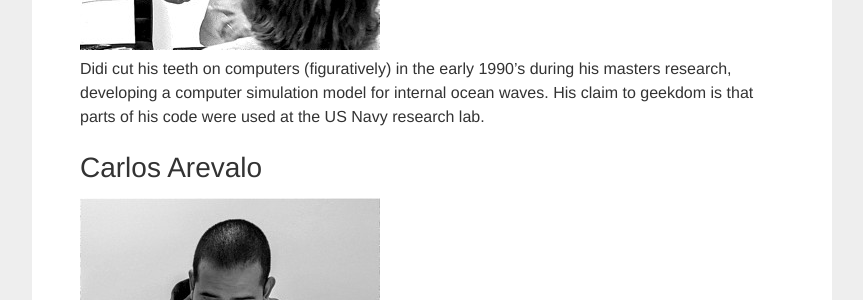
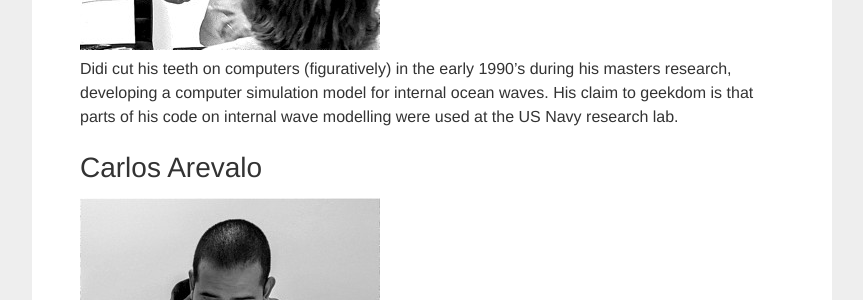
Before and after one commit to auxellbs/splconline.github.io, a Jekyll site: the page built from people/index.md, in a window 1280 px wide. Shown: the part 528-828 px from the top of the page, without its empty margins (208-1071 px from the left). Built offline with Jekyll 4.4.1, drawn with Linux system fonts in a browser that asks for light colours.

Commit message:
added name tags for people

```diff
--- a/people/index.md
+++ b/people/index.md
@@ -3,18 +3,18 @@
 title: People - SPLC Tech Skills for Seniors
 ---
 
-## Didi Mudigdo
+## <a name="didi"></a> Didi Mudigdo
 ![Didi Mudigdo](/img/beconnected/didi.jpg)
-Didi cut his teeth on computers (figuratively) in the early 1990's during his masters research, developing a computer simulation model for internal ocean waves. His claim to geekdom is that parts of his code were used at the US Navy research lab.
+Didi cut his teeth on computers (figuratively) in the early 1990's during his masters research, developing a computer simulation model for internal ocean waves. His claim to geekdom is that parts of his code on internal wave modelling were used at the US Navy research lab.
 
-## Carlos Arevalo
+## <a name="carlos"></a> Carlos Arevalo
 ![Carlos Arevalo](/img/beconnected/carlos.jpg)
 Carlos is such an expert at all things Apple, that he was employed by Apple. Back in the day, he was an accredited 'Apple Genius' on the frontline of Apple's consumer tech support. Having said that, he's no slouch either when it comes to Android and Microsoft Windows devices.
 
-## Emma Ariti
+## <a name="emma"></a> Emma Ariti
 ![Emma Ariti](/img/beconnected/emma.jpg)
 Emma's tech expertise comes from the realm of computer gaming. With a degree in Computer Games Art and Design, she specialises in 3D computer graphics and animation. She has presented at animation conferences overseas, and continues to develop her own 3D animation characters in her pastime.
 
-## Pete Chuang
+## <a name="pete"></a> Pete Chuang
 ![Pete Chuang](/img/beconnected/pete.jpg)
 Pete is SPLC's computer graphic design specialist whose portfolio includes the window decals you see as you enter SPLC. His mastery of the complex field of computer graphic design puts him at ease with everything digital.
```
Also changed, not shown: 1 other file.
